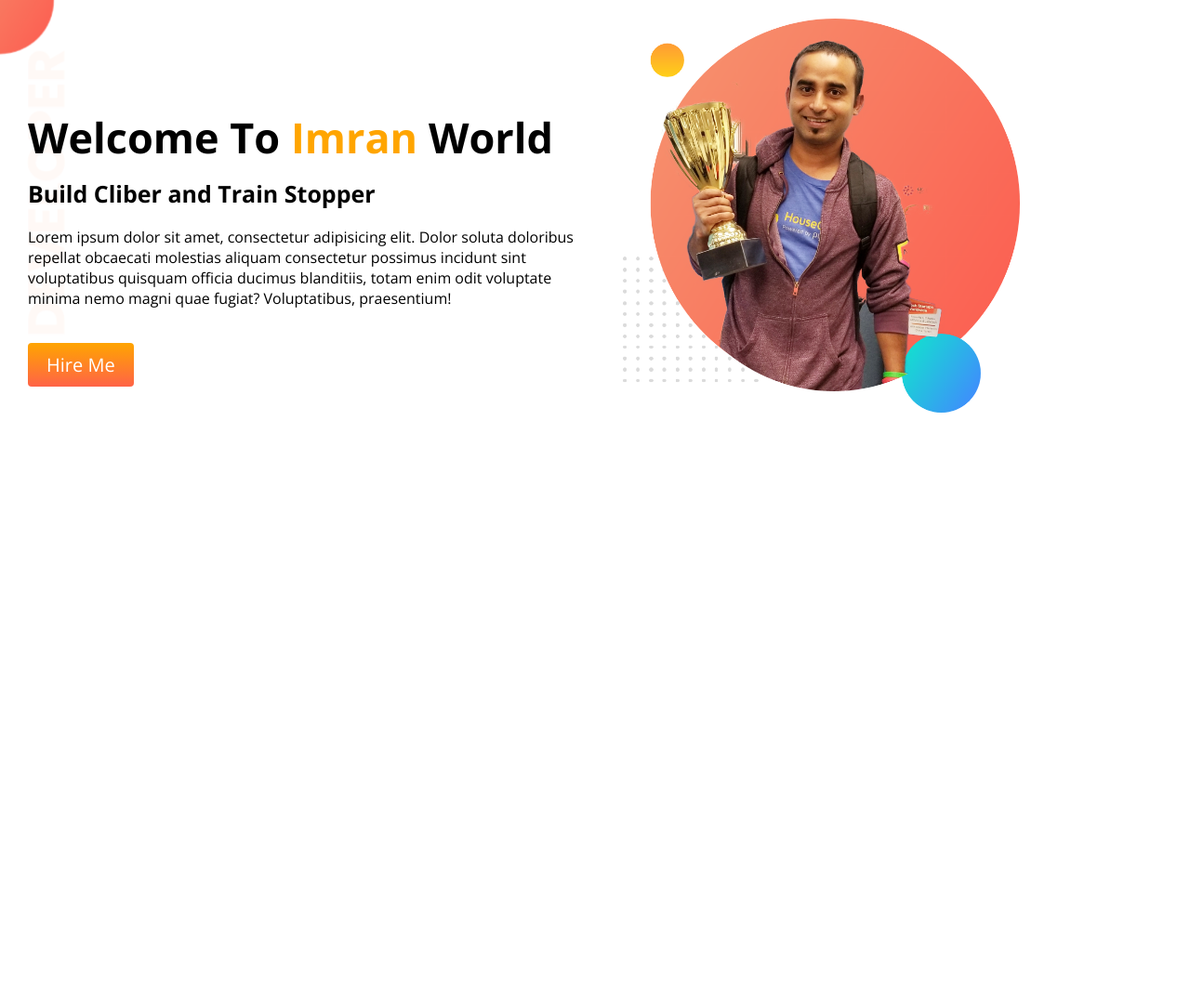
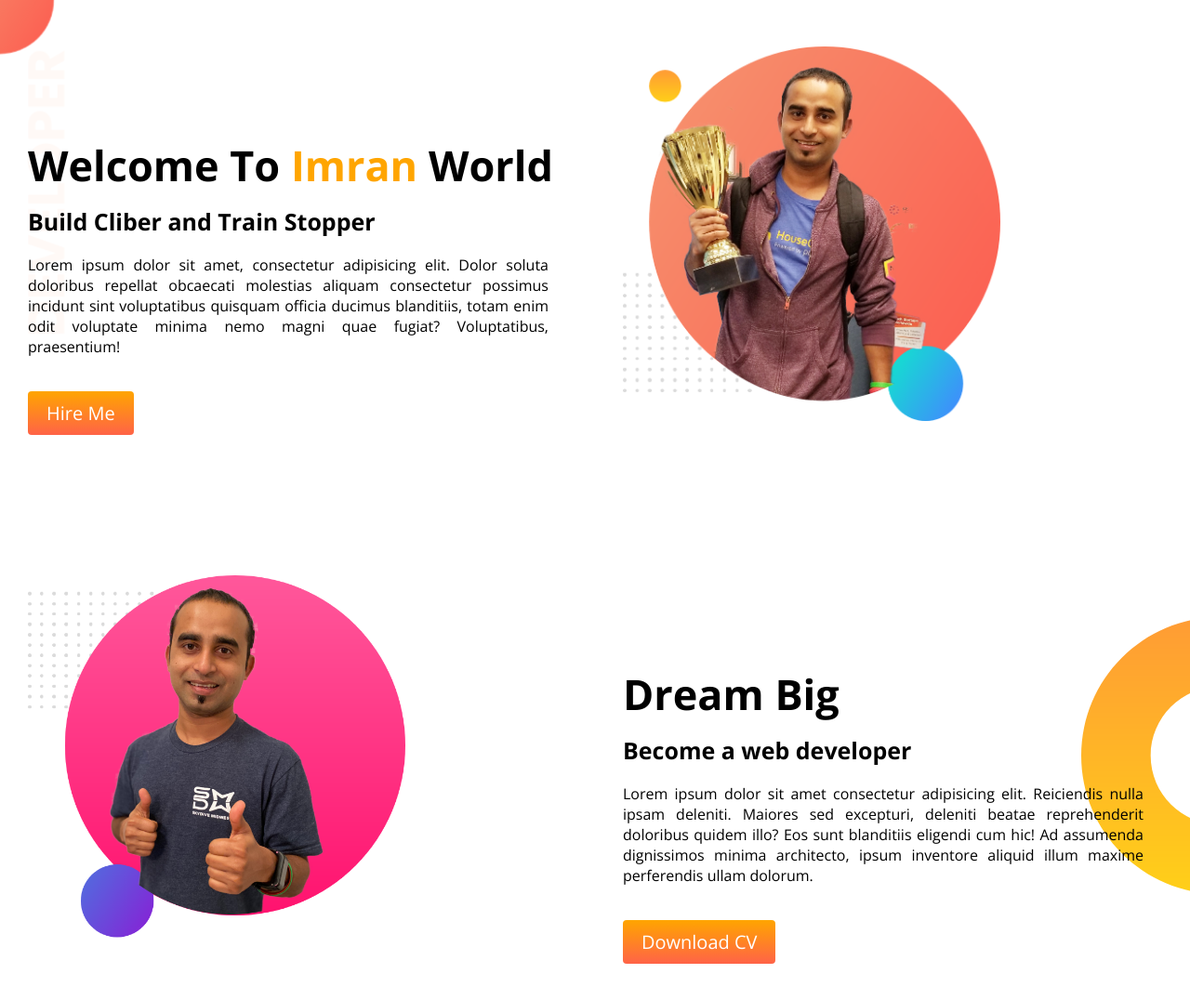
Before and after one commit to henry-rajon/web-project-1, a plain HTML site: page index.html in a window 1280 px wide. Shown: the whole page at 93% size. Before the commit the page ends 800 px from the top, so only its background shows below. Drawn offline with nearby package versions, Linux system fonts and the light colour scheme; a web font is replaced by a local one.

Commit message:
Dream Area Added

```diff
--- a/index.html
+++ b/index.html
@@ -24,6 +24,18 @@
     </section>
     <!-- Banner Area End Here -->
 
-
+    <!-- Dream Area End Here -->
+    <section class="dream-area">
+        <div class="half-width">
+            <img src="images/jhankar2.png" alt="">
+        </div>
+        <div class="half-width">
+            <h1>Dream Big</h1>
+            <h3>Become a web developer</h3>
+            <p>Lorem ipsum dolor sit amet consectetur adipisicing elit. Reiciendis nulla ipsam deleniti. Maiores sed excepturi, deleniti beatae reprehenderit doloribus quidem illo? Eos sunt blanditiis eligendi cum hic! Ad assumenda dignissimos minima architecto, ipsum inventore aliquid illum maxime perferendis ullam dolorum.</p>
+            <a class="btn" target="_blank" href="google.com"> Download CV</a>
+        </div>
+    </section>
+    <!-- Dream Area End Here -->
 </body>
 </html>
--- a/style.css
+++ b/style.css
@@ -9,7 +9,7 @@ body{
     display: flex;
     background: url(images/top-banner.png);
     background-repeat: no-repeat;
-    margin-bottom: 100px;
+    margin-bottom: 80px;
 }
 h1{
     font-size: 45px;
@@ -25,6 +25,8 @@ h3{
 p{
     font-size: 16px;
     margin-bottom: 50px;
+    padding-right: 20px;
+    text-align: justify;
 }
 .btn{
     text-decoration: none;
@@ -36,9 +38,16 @@ p{
 }
 .half-width{
     width: 50%;
-    padding-left: 30px;
+    padding: 30px;
 }
 img{
     width: 70%;
     margin-top: 20px;
 }
+.dream-area{
+    display: flex;
+    background-image: url(images/dream-bg.png);
+    background-repeat: no-repeat;
+    background-position: right;
+    margin-bottom: 80px;
+}
```
